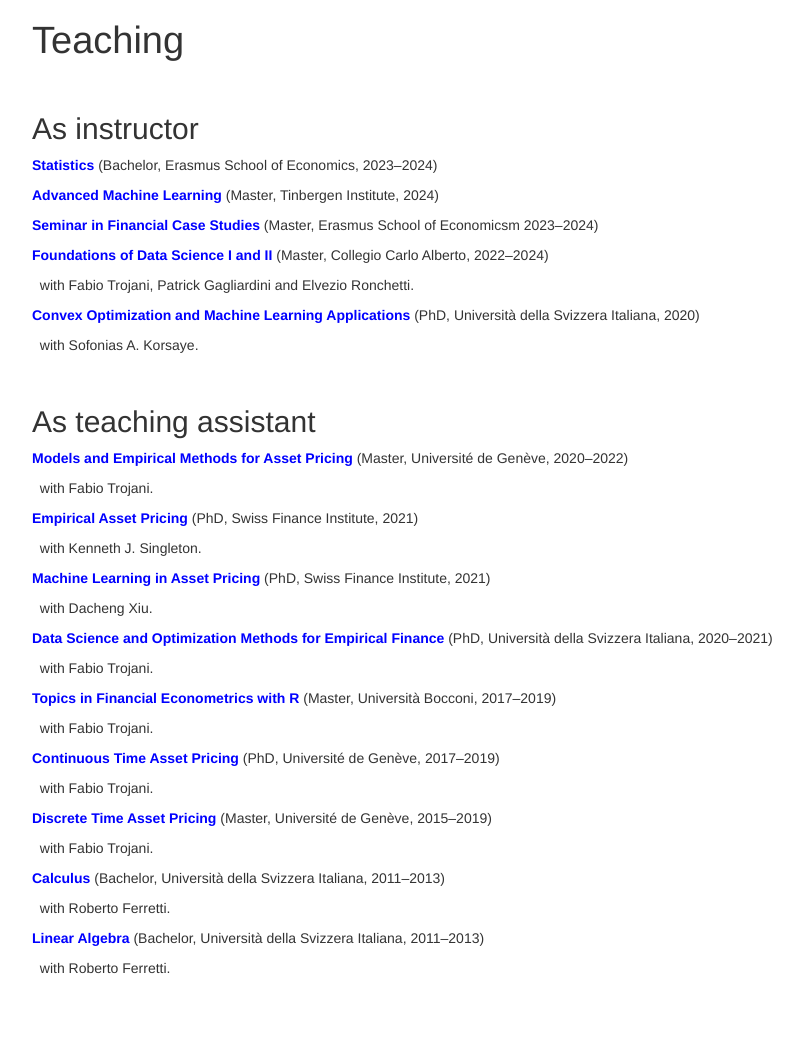
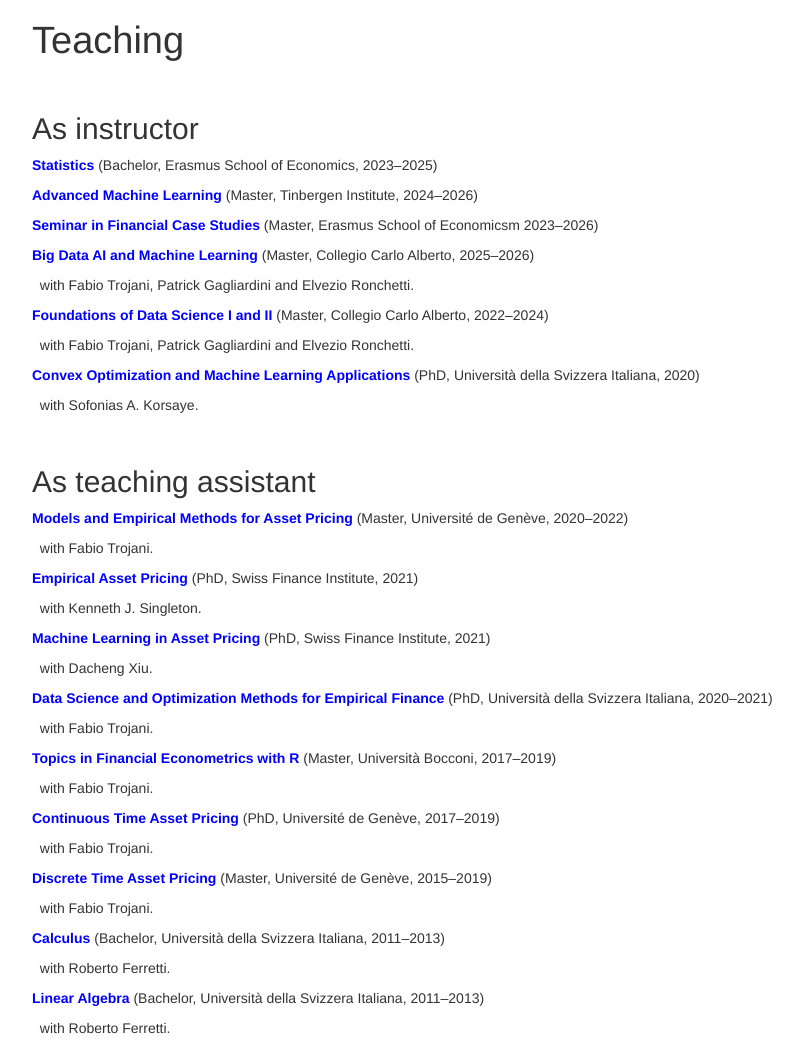
Before and after one commit to a91quaini/a91quaini.github.io, a Jekyll site: the page _pages/teaching.html, which Jekyll copies as it is, in a window 1280 px wide. Shown: the whole page, without its empty margins (153-956 px from the left). Built offline with Jekyll 4.4.1, drawn with Linux system fonts in a browser that asks for light colours; before the commit the page ends 988 px from its top, so only the background shows below that.

Commit message:
update cv

```diff
--- a/_pages/teaching.html
+++ b/_pages/teaching.html
@@ -357,12 +357,16 @@ display: none;
 <div id="as-instructor" class="section level2">
 <h2>As instructor</h2>
 <p><span style="color:blue"><strong>Statistics</strong> </span>
-(Bachelor, Erasmus School of Economics, 2023–2024)</p>
+(Bachelor, Erasmus School of Economics, 2023–2025)</p>
 <p><span style="color:blue"><strong>Advanced Machine Learning</strong>
-</span> (Master, Tinbergen Institute, 2024)</p>
+</span> (Master, Tinbergen Institute, 2024–2026)</p>
 <p><span style="color:blue"><strong>Seminar in Financial Case
 Studies</strong> </span> (Master, Erasmus School of Economicsm
-2023–2024)</p>
+2023–2026)</p>
+<p><span style="color:blue"><strong>Big Data AI and Machine
+Learning</strong> </span> (Master, Collegio Carlo Alberto,
+2025–2026)</p>
+<p>  with Fabio Trojani, Patrick Gagliardini and Elvezio Ronchetti.</p>
 <p><span style="color:blue"><strong>Foundations of Data Science I and
 II</strong> </span> (Master, Collegio Carlo Alberto, 2022–2024)</p>
 <p>  with Fabio Trojani, Patrick Gagliardini and Elvezio Ronchetti.</p>
```
Also changed, not shown: _pages/teaching.md (+7 -3 lines), 2 other files.
